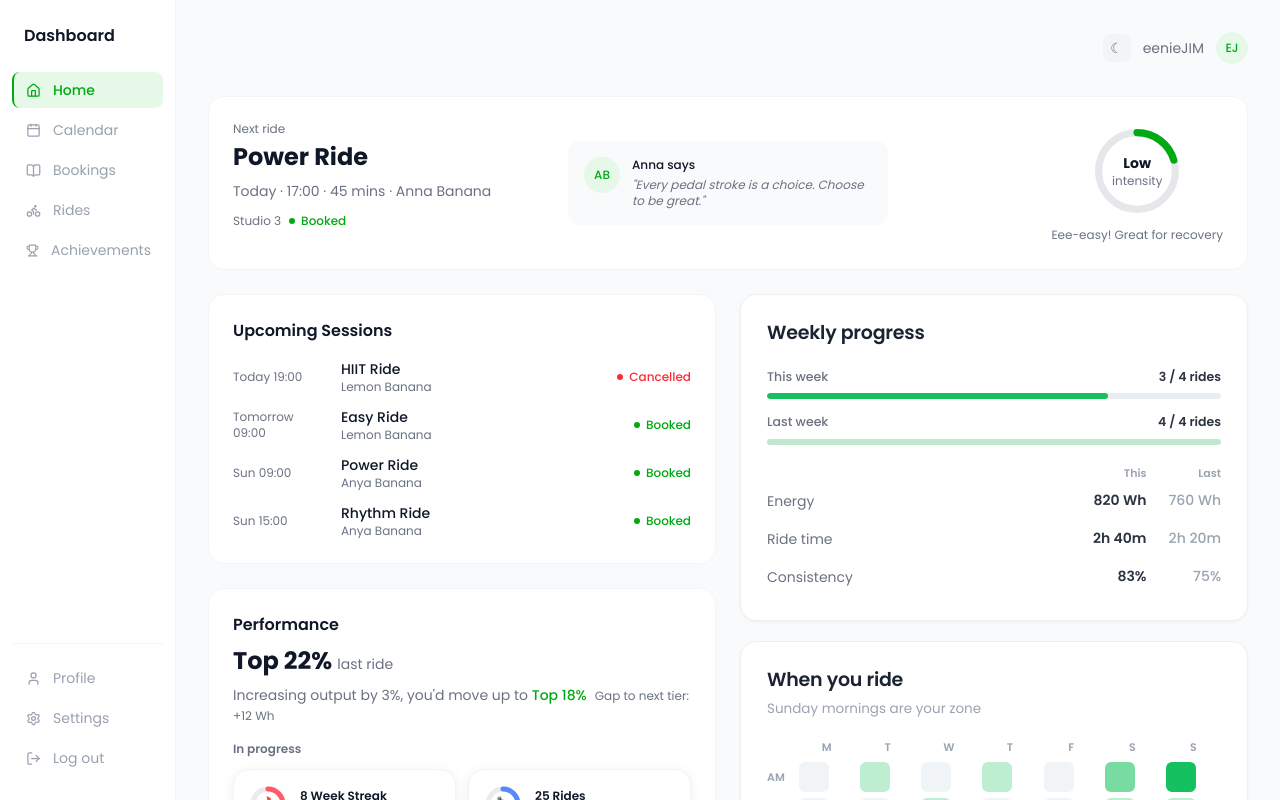
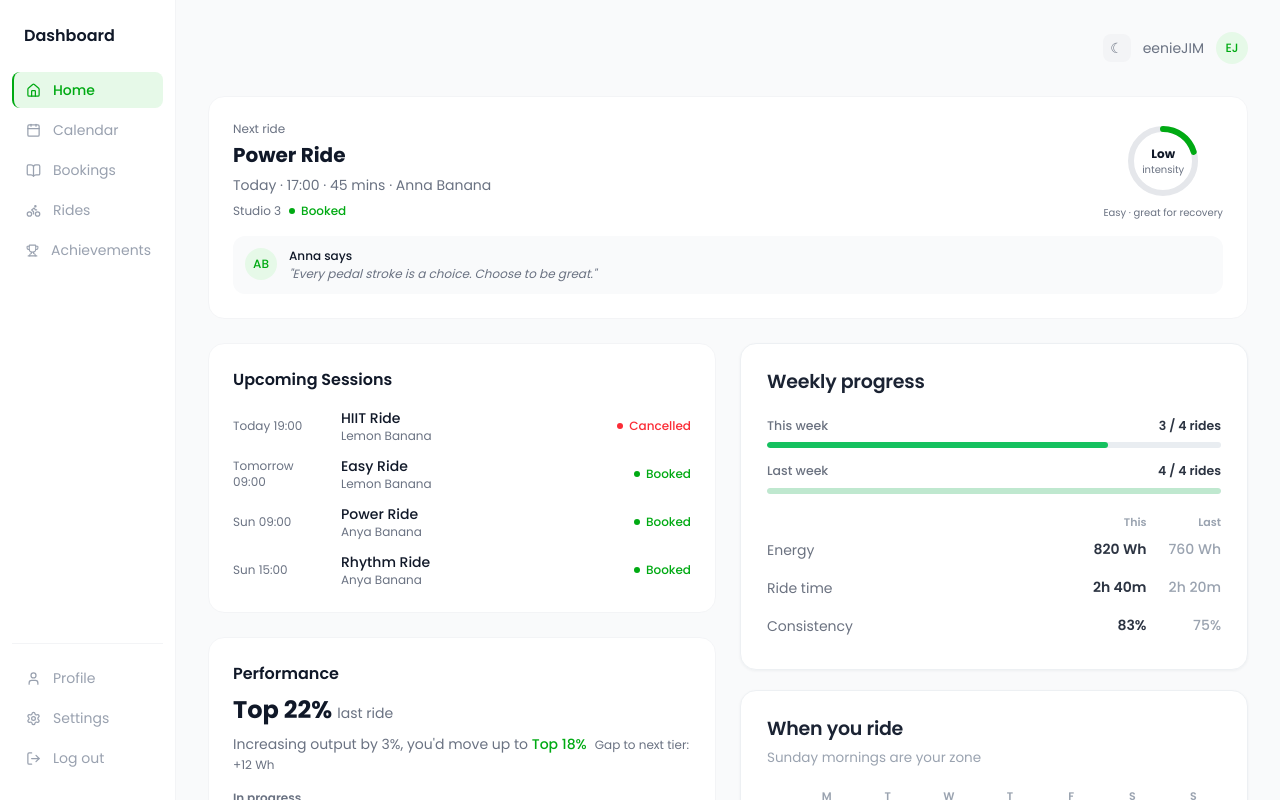
Before and after one commit to camih014/spin-app, a React (Vite) app: page / in a window 1280 px wide. Built offline with nearby package versions, Linux system fonts and the light colour scheme.

Commit message:
fix: hero card mobile layout + scrollable bar chart

```diff
--- a/src/App.jsx
+++ b/src/App.jsx
@@ -1117,8 +1117,10 @@ function SessionPlanModal({ session, darkMode, onClose }) {
           <p className={`text-sm leading-relaxed ${muted} mb-5`}>{plan.overview}</p>
 
           {/* Workout bar chart */}
-          <div className="mb-5">
+          <div className="mb-5 overflow-x-auto">
+            <div style={{ minWidth: 360 }}>
               <WorkoutChart sessionName={session.name} darkMode={darkMode} />
+            </div>
           </div>
           {/* Zone analysis */}
           <div className="mb-5">
@@ -1196,41 +1198,42 @@ function HomePage({ darkMode, onToggleDarkMode }) {
       </div>
 
       {/* Next ride hero */}
-      <div className={`${card} mb-6 flex flex-col sm:flex-row items-start sm:items-center gap-4 md:gap-6`}>
+      <div className={`${card} mb-6 p-4 md:p-6`}>
+        <div className="flex items-start gap-4">
+          {/* Left: text */}
           <div className="flex-1 min-w-0">
             <p className={`text-xs mb-1 ${muted}`}>Next ride</p>
-          <h2 className={`text-xl md:text-2xl font-bold mb-2 ${heading}`}>Power Ride</h2>
-          <p className={`text-sm mb-3 ${muted}`}>Today · 17:00 · 45 mins · Anna Banana</p>
-          <div className="flex items-center gap-2 mb-2 sm:mb-4">
+            <h2 className={`text-xl font-bold mb-1.5 ${heading}`}>Power Ride</h2>
+            <p className={`text-sm mb-2 ${muted}`}>Today · 17:00 · 45 mins · Anna Banana</p>
+            <div className="flex items-center gap-2">
               <span className={`text-xs ${muted}`}>Studio 3</span>
               <span className="inline-flex items-center gap-1.5 text-xs font-medium text-[#00aa13]"><span className="w-1.5 h-1.5 rounded-full bg-[#00aa13] flex-shrink-0" />Booked</span>
             </div>
           </div>
 
-        {/* Instructor quote — centered between left details and right ring */}
-        <div className={`hidden lg:flex items-start gap-3 rounded-xl p-4 max-w-xs ${subtle}`}>
-          <div className="w-9 h-9 rounded-full bg-[#e6f9e8] flex-shrink-0 flex items-center justify-center text-xs font-medium text-[#00aa13]">AB</div>
-          <div>
-            <p className={`text-xs font-medium ${heading}`}>Anna says</p>
-            <p className={`text-xs italic mt-1 ${muted}`}>"{getInstructorQuote("Anna Banana", "Power Ride")}"</p>
-          </div>
-        </div>
-
-        {/* Intensity ring — flex-1 on lg balances with left so the middle quote is centred */}
-        <div className="flex-shrink-0 lg:flex-1 flex lg:justify-end">
-          <div className="flex flex-col items-center">
-            <div className="relative w-20 h-20 md:w-24 md:h-24">
-              <svg viewBox="0 0 80 80" className="w-20 h-20 md:w-24 md:h-24 -rotate-90">
+          {/* Right: intensity ring */}
+          <div className="flex-shrink-0 flex flex-col items-center">
+            <div className="relative w-16 h-16 md:w-20 md:h-20">
+              <svg viewBox="0 0 80 80" className="w-16 h-16 md:w-20 md:h-20 -rotate-90">
                 <circle cx="40" cy="40" r="32" fill="none" stroke={darkMode ? "#374151" : "#e5e7eb"} strokeWidth="6" />
                 <circle cx="40" cy="40" r="32" fill="none" stroke="#00aa13" strokeWidth="6"
                   strokeDasharray="201" strokeDashoffset="160" strokeLinecap="round" />
               </svg>
               <div className="absolute inset-0 flex flex-col items-center justify-center">
-                <span className={`text-sm font-bold ${heading}`}>Low</span>
-                <span className={`text-xs ${muted}`}>intensity</span>
-              </div>
-            </div>
-            <p className={`text-xs mt-2 text-center ${muted}`}>Eee-easy! Great for recovery</p>
+                <span className={`text-xs font-bold ${heading}`}>Low</span>
+                <span className={`text-[10px] ${muted}`}>intensity</span>
+              </div>
+            </div>
+            <p className={`text-[10px] mt-1 text-center ${muted} hidden sm:block`}>Easy · great for recovery</p>
+          </div>
+        </div>
+
+        {/* Instructor quote — visible sm+ */}
+        <div className={`hidden sm:flex items-start gap-3 rounded-xl p-3 mt-4 ${subtle}`}>
+          <div className="w-8 h-8 rounded-full bg-[#e6f9e8] flex-shrink-0 flex items-center justify-center text-xs font-medium text-[#00aa13]">AB</div>
+          <div>
+            <p className={`text-xs font-medium ${heading}`}>Anna says</p>
+            <p className={`text-xs italic mt-0.5 ${muted}`}>"{getInstructorQuote("Anna Banana", "Power Ride")}"</p>
           </div>
         </div>
       </div>
```
Lines whose indentation alone changed are shown as unchanged.
